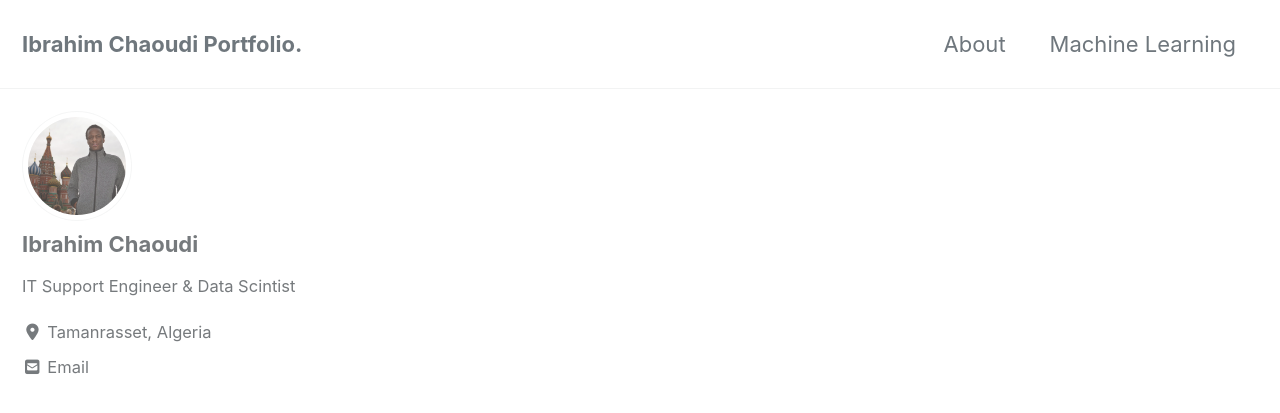
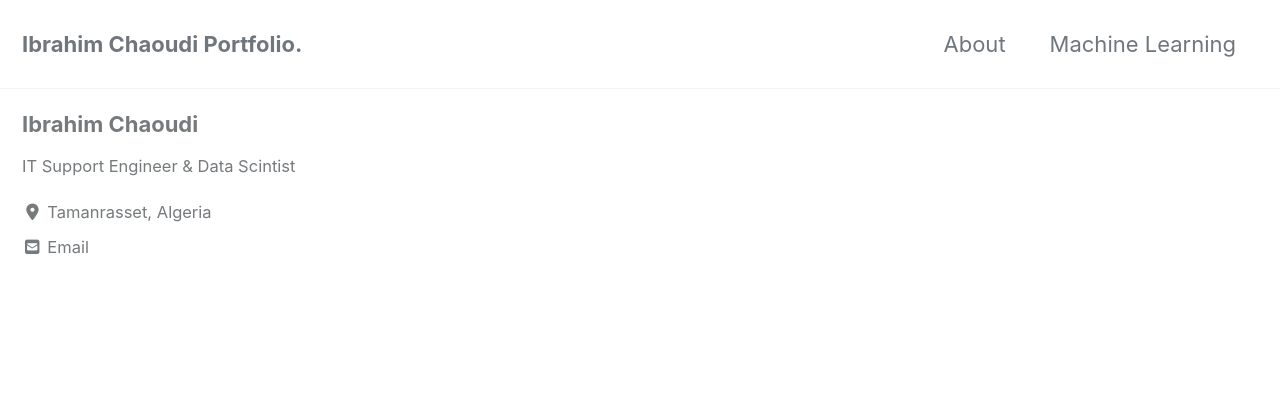
Before and after one commit to Ch-Ibrahim/Ch-Ibrahim.github.io, a Jekyll site: the page built from index.html, in a window 1280 px wide and 900 px high. Shown: the top 413 px of the window. Built offline with Jekyll 4.4.1, drawn with Linux system fonts in a browser that asks for light colours; cached includes are drawn as plain includes; nearby versions of some CDN libraries; the list of posts is cut into pages by our own code.

Commit message:
Update _config.yml

```diff
--- a/_config.yml
+++ b/_config.yml
@@ -108,7 +108,7 @@ analytics:
 # Site Author
 author:
   name             : "Ibrahim Chaoudi"
-  avatar           : "/images/3.jpg" # path of avatar image, e.g. "/assets/images/bio-photo.jpg"
+  avatar           : #"/images/3.jpg" # path of avatar image, e.g. "/assets/images/bio-photo.jpg"
   bio              : "IT Support Engineer & Data Scintist "
   location         : " Tamanrasset, Algeria  "
   email            : "Brahimchaoudi@hotmail.com"
```
